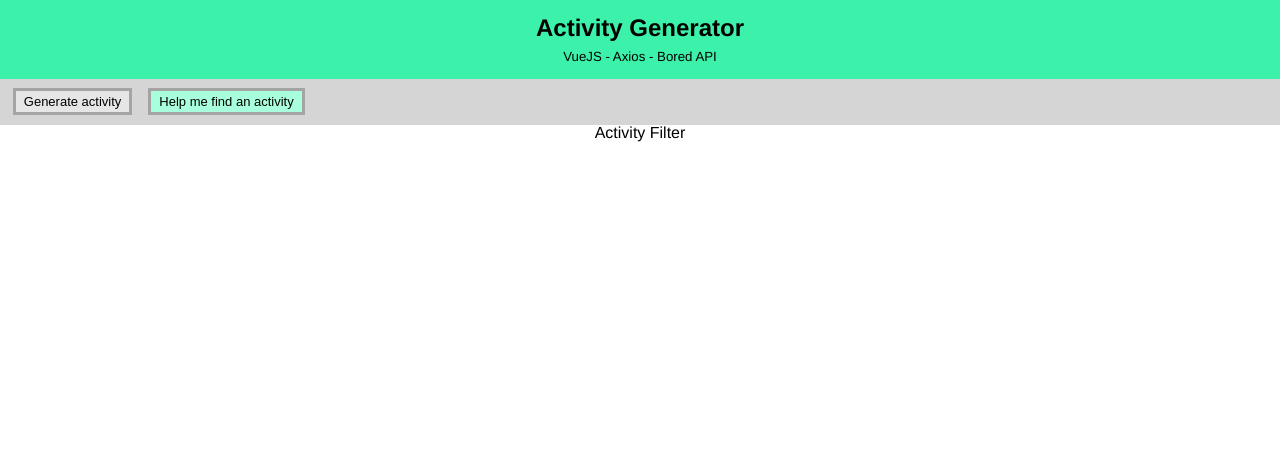
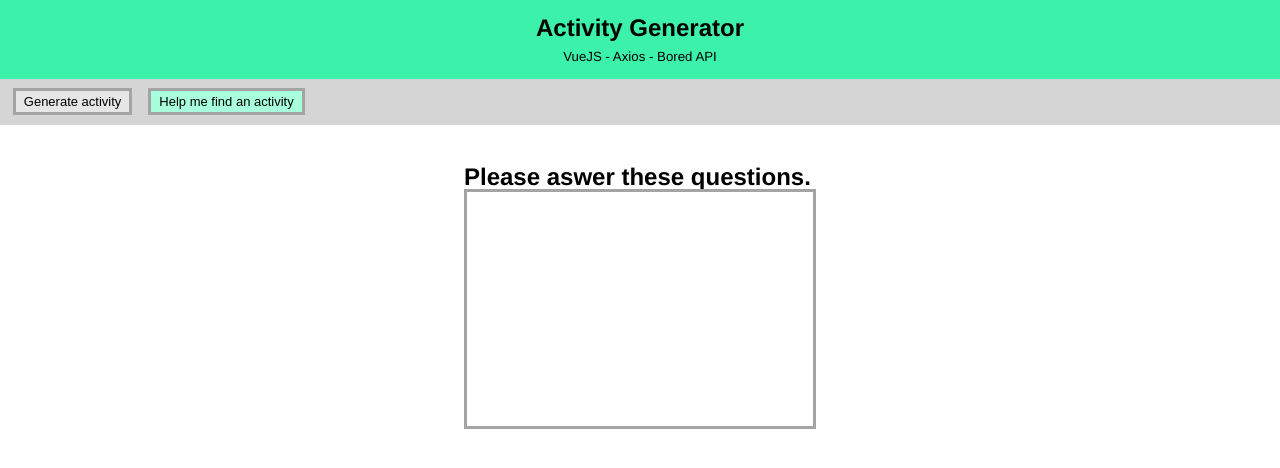
Before and after one commit to redfiretim/BoredAPI_VueJS_ActivityGenerator, a Vue app in the folder activity_generator_app/: page /#/activityfilter in a window 1280 px wide. Shown: the top 468 px of the page. Built offline with nearby package versions, Linux system fonts and the light colour scheme.

Commit message:
start of filter page + css tweaks

```diff
--- /dev/null
+++ b/activity_generator_app/src/components/FilterFormComponent.vue
@@ -0,0 +1,53 @@
+<template>
+  <div class="container-form">
+    <div class="form-title">Please aswer these questions.</div>
+    <div class="inside-form-container">
+
+    </div>
+  </div>
+</template>
+
+
+
+<script>
+import grey from "@/assets/emoji_people-black-18dp_grey.svg";
+import mint from "@/assets/emoji_people-black-18dp_mint.svg";
+
+export default {
+  name: "FilterFormComponent",
+  data: function() {
+    return {
+      peopleIcons: [grey, grey, grey, grey, grey],
+      grey: grey,
+      mint: mint
+    };
+  }
+};
+</script>
+
+
+
+
+<style scoped>
+.container-form {
+  display: grid;
+  grid-template-rows: repeat(11, 1fr);
+  max-height: 25rem;
+}
+
+.form-title {
+  font-size: 1.5rem;
+  font-weight: bold;
+  text-align: left;
+}
+
+.inside-form-container {
+  border: solid 3px #a4a4a4;
+  grid-row: span 10;
+  display: grid;
+  grid-template-rows: repeat(10, 1fr);
+  grid-template-columns: repeat(10, 1fr);
+  row-gap: 5px;
+  column-gap: 5px;
+}
+</style>
--- a/activity_generator_app/src/components/ResultComponent.vue
+++ b/activity_generator_app/src/components/ResultComponent.vue
@@ -68,7 +68,7 @@ export default {
 .container-result {
   display: grid;
   grid-template-rows: repeat(11, 1fr);
-  max-height: 18rem;
+  max-height: 19rem;
 }
 
 .activity-title {
@@ -92,6 +92,7 @@ export default {
   grid-column-start: 7;
   grid-column-end: 11;
   padding: 5px;
+  margin-right: -0.5px;
 }
 
 .participants-label {
--- a/activity_generator_app/src/views/ActivityFilter.vue
+++ b/activity_generator_app/src/views/ActivityFilter.vue
@@ -1,6 +1,14 @@
 <template>
-  <div class="activity-filter">
-    <p>Activity Filter</p>
+  <div class="container">
+    <div class="activity-filter">
+      <div class="result-container">
+        <div class="loading-border" v-if="loading === true">
+          <div class="loading-msg" data-text="Loading...">Loading...</div>
+        </div>
+        <FilterFormComponent v-if="filterForm === true"></FilterFormComponent>
+        <ResultComponent :output="output.data" :errored="errored" v-if="(loading === false) && (filterForm === false)"></ResultComponent>
+      </div>
+    </div>
   </div>
 </template>
 
@@ -8,10 +16,34 @@
 
 
 <script>
+// const axios = require("axios");
+import ResultComponent from "../components/ResultComponent";
+import FilterFormComponent from "../components/FilterFormComponent";
 
 export default {
   name: "ActivityFilter",
-
+  components: {
+    ResultComponent,
+    FilterFormComponent,
+  },
+  data: function() {
+    return {
+      output: null,
+      loading: false,
+      errored: false,
+      filterForm: true,
+    };
+  },
+  // computed: {
+  //   showForm: function() {
+  //     if((this.loading === false) && (this.filterForm === true)){
+  //       return true
+  //     }
+  //     else{
+  //       return false
+  //     }
+  //   }
+  // },
 };
 </script>
 
@@ -20,4 +52,46 @@ export default {
 
 <style scoped>
 
+.container {
+  min-width: 14rem;
+  max-width: 22rem;
+  padding-top: 5vh;
+  padding-left: 10px;
+  padding-right: 10px;
+  margin: auto;
+}
+
+.result-container {
+  margin-bottom: 0.5rem;
+}
+
+.loading-border{
+  height: 19rem;
+}
+
+.loading-msg {
+  margin: 7rem 0rem;
+  position: relative;
+  color: lightgrey;
+  font-weight: bold;
+  font-size: xx-large;
+}
+
+/* loading animation */
+.loading-msg:before {
+  content: attr(data-text);
+  position: absolute;
+  overflow: hidden;
+  max-width: 10rem;
+  height: 3rem;
+  white-space: nowrap;
+  color: #3cf1aa;
+  animation: loading 1s ease-out;
+}
+@keyframes loading {
+  0% {
+    max-width: 0;
+  }
+}
+
 </style>
--- a/activity_generator_app/src/views/ActivityGenerator.vue
+++ b/activity_generator_app/src/views/ActivityGenerator.vue
@@ -93,13 +93,10 @@ button:active {
 
 .result-container {
   margin-bottom: 0.5rem;
-/* height needs to be tweaked */
-  height: 50vh;
 }
 
 .loading-border{
-  border:solid 3px #a4a4a4;
-  height: 100%;
+  height: 19rem;
 }
 
 .loading-msg {
@@ -107,6 +104,7 @@ button:active {
   position: relative;
   color: lightgrey;
   font-weight: bold;
+  font-size: xx-large;
 }
 
 /* loading animation */
@@ -114,11 +112,11 @@ button:active {
   content: attr(data-text);
   position: absolute;
   overflow: hidden;
-  max-width: 8rem;
+  max-width: 10rem;
   height: 3rem;
   white-space: nowrap;
   color: #3cf1aa;
-  animation: loading 3s linear;
+  animation: loading 1s ease-out;
 }
 @keyframes loading {
   0% {
```
